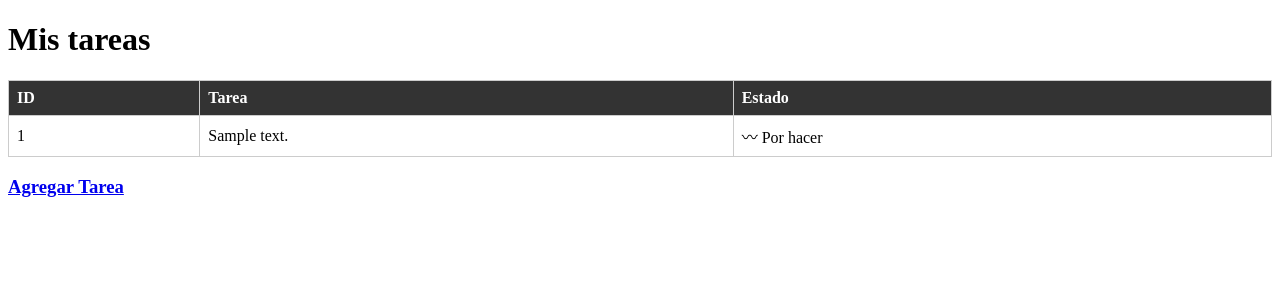
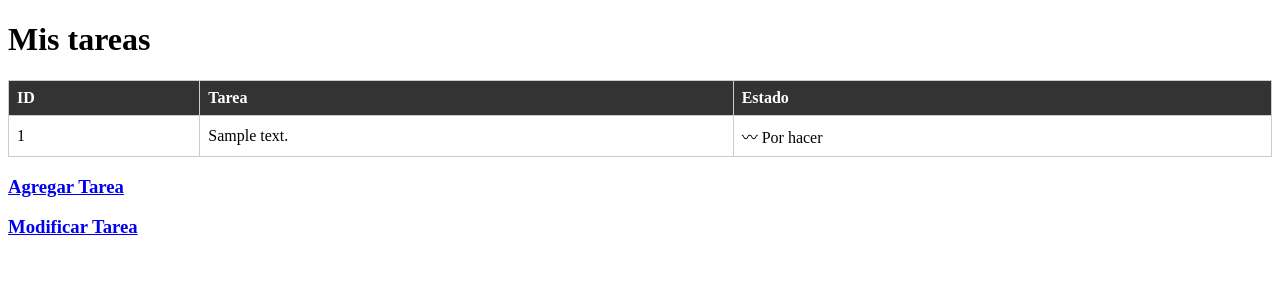
Before and after one commit to CamilaPua/tasks, a Flask app: template app/templates/tasks.html in a window 1280 px wide. Shown: the top 300 px of the page. Run offline with Flask 3, Linux system fonts and the light colour scheme; the template is opened without the code that fills it: most values are stand-ins (such as "Sample title", 1, 10 or a date in 2020); parts of the project's set-up code (start-up, migrations or seed data) failed here and were passed over; some libraries are stand-ins or nearby versions.

Commit message:
Agrega plantilla para marcar como hecha una tarea

```diff
--- a/app/forms.py
+++ b/app/forms.py
@@ -1,6 +1,8 @@
-from wtforms import StringField, SubmitField
+from wtforms import StringField, SubmitField, IntegerField
 from flask_wtf import FlaskForm
 
 class Tarea(FlaskForm):
+    id = IntegerField('ID de la tarea')
     descripcion = StringField('Descripcion de la tarea')
+    hecha = SubmitField('Hecha')
     submit = SubmitField('Enviar')
--- a/app/main.py
+++ b/app/main.py
@@ -24,5 +24,13 @@ def agregar_tarea():
     return render_template('agregar_tarea.html', tareas_form=tareas_form)
 
 
+@app.route('/modificar/', methods=['GET', 'POST'])
+def modificar_tarea():
+    tareas_form = forms.Tarea(request.form)
+    if request.method == 'POST':
+        pass
+    return render_template('modificar_tarea.html', tareas_form=tareas_form)
+
+
 if __name__ == '__main__':
     app.run(debug=True)
--- a/app/templates/tasks.html
+++ b/app/templates/tasks.html
@@ -33,4 +33,7 @@
     <h3>
         <a href="{{ url_for('agregar_tarea') }}">Agregar Tarea</a>
     </h3>
+    <h3>
+        <a href="{{ url_for('modificar_tarea') }}">Modificar Tarea</a>
+    </h3>
 {% endblock %}
```
Also changed, not shown: app/templates/modificar_tarea.html (added, +15 -0 lines).
